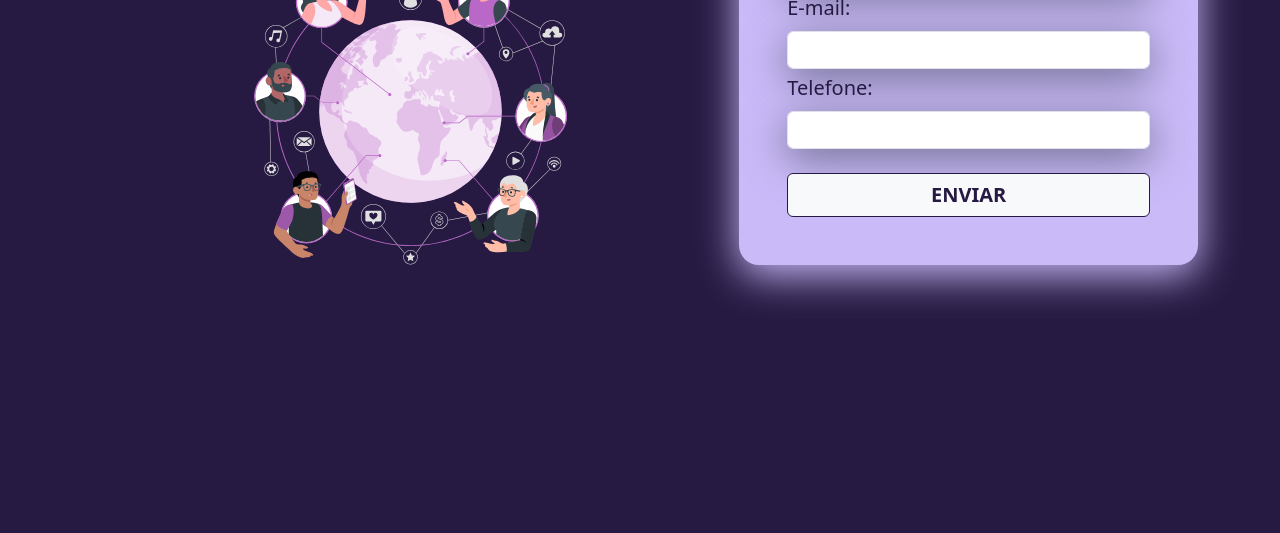
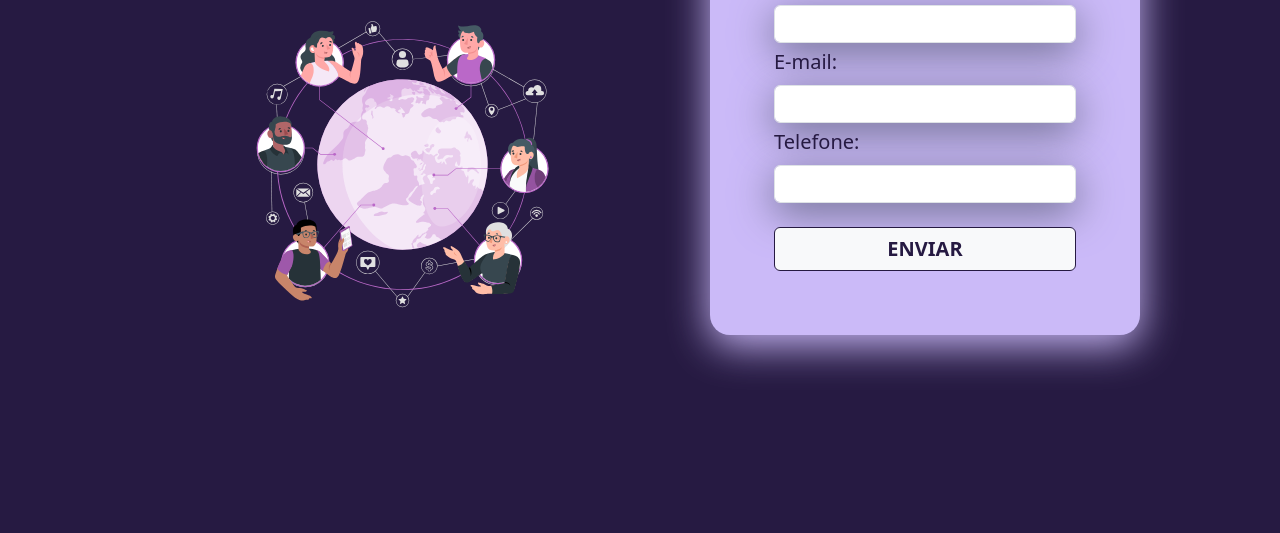
Before and after one commit to JulianeMonteiro/Formulario-Cadastro-Bootstrap, a plain HTML site: page index.html in a window 1280 px wide. Shown: the part 267-800 px from the top of the page. Drawn offline with nearby package versions, Linux system fonts and the light colour scheme.

Commit message:
Corrigindo margin do conteúdo

```diff
--- a/index.html
+++ b/index.html
@@ -13,20 +13,24 @@
   </head>
   <body>
     <div
-      class="container d-flex align-items-center justify-content-between mt-5"
+      class="container d-flex align-items-center justify-content-between m-5 p-5"
     >
       <div class="container text-center g-0 w-75">
         <h1 class="display-4 text-uppercase pb-4">
           Venha Fazer Parte <br />
           Da Nossa Rede!
         </h1>
-        <img class="w-50" src="./images/rede.svg" />
+        <img
+          class="w-50"
+          src="./images/rede.svg"
+          alt="imagem rede de pessoas em volta do planeta"
+        />
       </div>
 
       <div
         class="container card-login text-center justify-content-center flex-column g-0 d-flex w-50 p-5"
       >
-        <div class="row">
+        <div class="row p-3">
           <div class="col">
             <h2 class="display-5 fw-bolder">Cadastre-se</h2>
             <form class="text-start">
--- a/main.css
+++ b/main.css
@@ -1,5 +1,6 @@
 body {
   background: #261a42;
+  overflow-y: hidden;
 }
 
 h1 {
```
